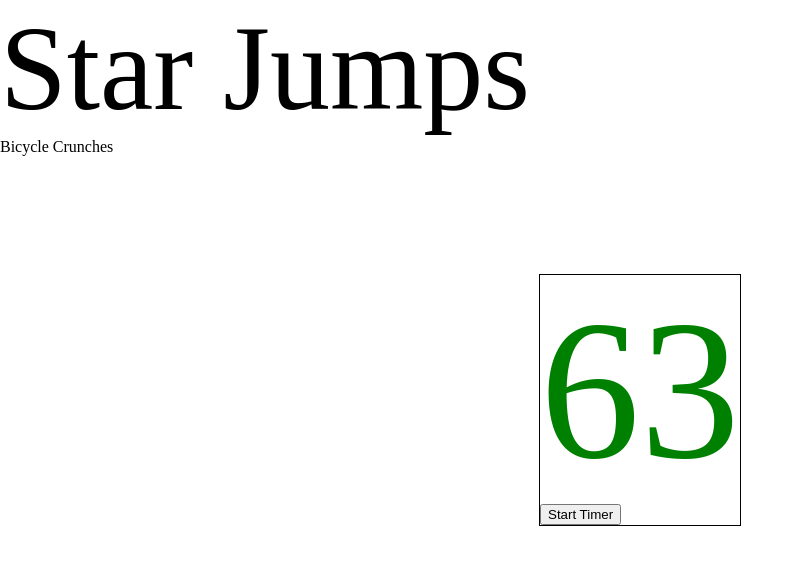
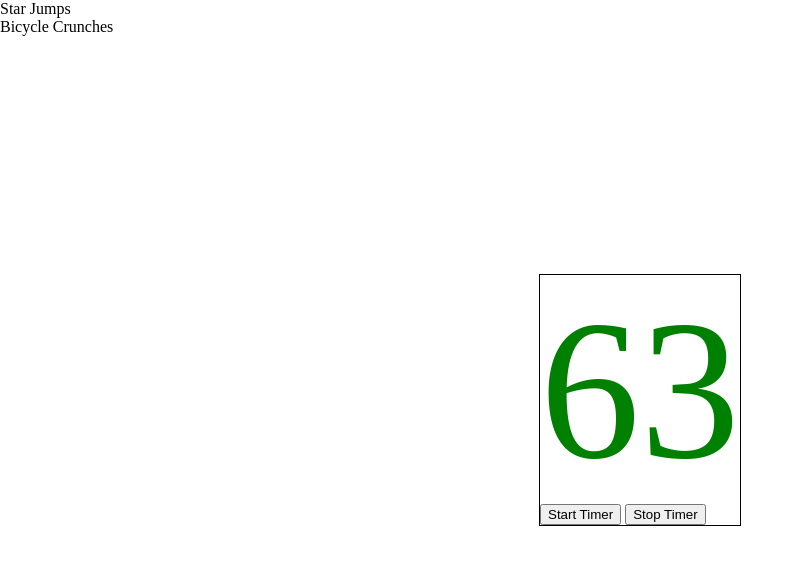
Before and after one commit to YusufKer/hiit, a plain HTML site: page hiit_timer.html in a window 1280 px wide. Both pictures are taken after a click on the button "Start Timer". Shown: the whole page, without its empty margins (0-804 px from the left). Drawn offline with Linux system fonts and the light colour scheme.

Commit message:
Refactor

```diff
--- a/hiit_timer.html
+++ b/hiit_timer.html
@@ -1,19 +1,19 @@
 <!DOCTYPE html>
 <html lang="en">
-<head>
-    <meta charset="UTF-8">
-    <meta name="viewport" content="width=device-width, initial-scale=1.0">
-    <link rel="stylesheet" href="hiit_timer.css">
+  <head>
+    <meta charset="UTF-8" />
+    <meta name="viewport" content="width=device-width, initial-scale=1.0" />
+    <link rel="stylesheet" href="hiit_timer.css" />
     <script src="hiit_timer.js" defer></script>
     <title>HIIT Timer</title>
-</head>
-<body>
+  </head>
+  <body>
     <div class="container">
-        <div class="timer green"></div>
-        <button class="start_stop">Start Timer</button>
+      <div class="timer green"></div>
+      <button id="start-button">Start Timer</button>
+      <button id="stop-button">Stop Timer</button>
     </div>
-    <div class="excercise"></div>
+    <div class="exercise"></div>
     <div class="next"></div>
-</body>
-
+  </body>
 </html>
--- a/hiit_timer.js
+++ b/hiit_timer.js
@@ -1,65 +1,98 @@
-
-class Timer{
-    constructor(timeLeft,div,excercise,nextExcercise){
+class Timer {
+  intervalID;
+  constructor(timeLeft, div, exercise, nextExercise) {
     this.timeLeft = timeLeft;
     this.div = div;
-        this.excercise = excercise;
-        this.nextExcercise = nextExcercise;
-        this.excerciseCount = 0;
-        this.next = this.excerciseCount + 1;
+    this.exercise = exercise;
+    this.nextExercise = nextExercise;
+    this.exerciseCount = 0;
+    this.next = this.exerciseCount + 1;
   }
-    // decrement = setInterval(()=>{
-    //     this.timeLeft--;
-    //     this.changeColor();
-    //     this.reset();
-    //     console.log(this.timeleft)
-    // },1000)
-    decrement(){
+
+  decrement() {
     this.timeLeft--;
     this.changeColor();
     this.reset();
     this.div.innerHTML = this.timeLeft;
   }
-    changeColor(){
-        if(this.timeLeft<16){
-            this.div.classList.replace("green","red");
+  changeColor() {
+    if (this.timeLeft < 16) {
+      this.div.classList.replace("green", "red");
       this.beep();
     }
   }
-    beep(){
+  beep() {
     var context = new AudioContext();
     var o = context.createOscillator();
     o.type = "sine";
     o.connect(context.destination);
     o.start();
-        setTimeout(function(){
+    setTimeout(function () {
       o.stop();
     }, 100);
   }
-    reset(){
-        if(this.timeLeft < 1){
+  reset() {
+    if (this.timeLeft < 1) {
       this.timeLeft = 60;
-            this.div.classList.replace("red","green");
+      this.div.classList.replace("red", "green");
       this.beep();
-            this.excerciseCount ++;
-            this.next ++;
-            this.excercise.innerHTML = workout[this.excerciseCount];
-            this.nextExcercise.innerHTML = workout[this.next];
+      this.exerciseCount++;
+      this.next++;
+      this.exercise.innerHTML = workout[this.exerciseCount];
+      this.nextExercise.innerHTML = workout[this.next];
     }
   }
+
+  start() {
+    this.intervalID = setInterval(() => session.decrement(), 1000);
   }
-const nextExcercise = document.querySelector('.next');
-const excercise = document.querySelector('.excercise');
-const timer = document.querySelector('.timer');
-const start_stop = document.querySelector('.start_stop');
-const workout = ['Star Jumps','Bicycle Crunches','High Knees','Russian Twists','Mountain Climbers','Lying Leg Raises','In & Out half Burpees','Side to Side Plank','Star Crunches','High Knee Fullout Jog'];
-var timeLeft = 65;
 
+  stop() {
+    clearInterval(this.intervalID);
+    this.timeLeft = 65;
+    this.div.innerHTML = this.timeLeft;
+  }
 
-session = new Timer(timeLeft,timer,excercise,nextExcercise);
+  pause() {
+    clearInterval(this.intervalID);
+  }
 
-excercise.innerHTML = workout[0];
-nextExcercise.innerHTML = workout[1];
+  updateDisplay() {
+    this.div.innerHTML = this.timeLeft;
+  }
+}
+const nextExercise = document.querySelector(".next");
+const exercise = document.querySelector(".exercise");
+const timer = document.querySelector(".timer");
+const startButton = document.querySelector("#start-button");
+const stopButton = document.querySelector("#stop-button");
+
+const workout = [
+  "Star Jumps",
+  "Bicycle Crunches",
+  "High Knees",
+  "Russian Twists",
+  "Mountain Climbers",
+  "Lying Leg Raises",
+  "In & Out half Burpees",
+  "Side to Side Plank",
+  "Star Crunches",
+  "High Knee Fullout Jog",
+];
+
+let timeLeft = 65;
+let intervalID;
+
+session = new Timer(timeLeft, timer, exercise, nextExercise);
+
+exercise.innerHTML = workout[0];
+nextExercise.innerHTML = workout[1];
 timer.innerHTML = session.timeLeft;
 
-start_stop.addEventListener('click',()=> setInterval(()=>session.decrement(),1000))
+startButton.addEventListener("click", () => {
+  session.start();
+});
+
+stopButton.addEventListener("click", () => {
+  session.stop();
+});
```
Lines whose indentation alone changed are shown as unchanged.
